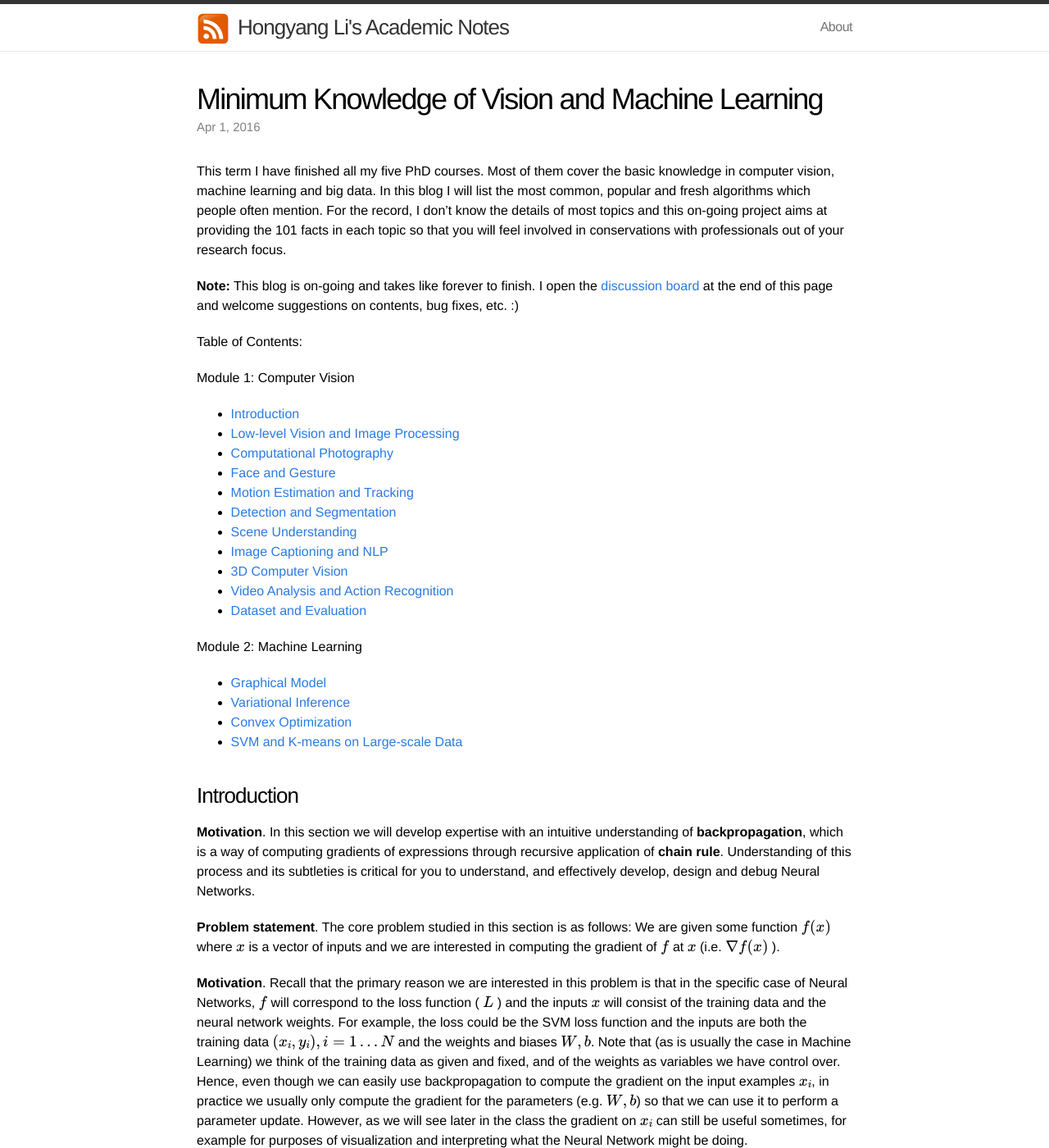
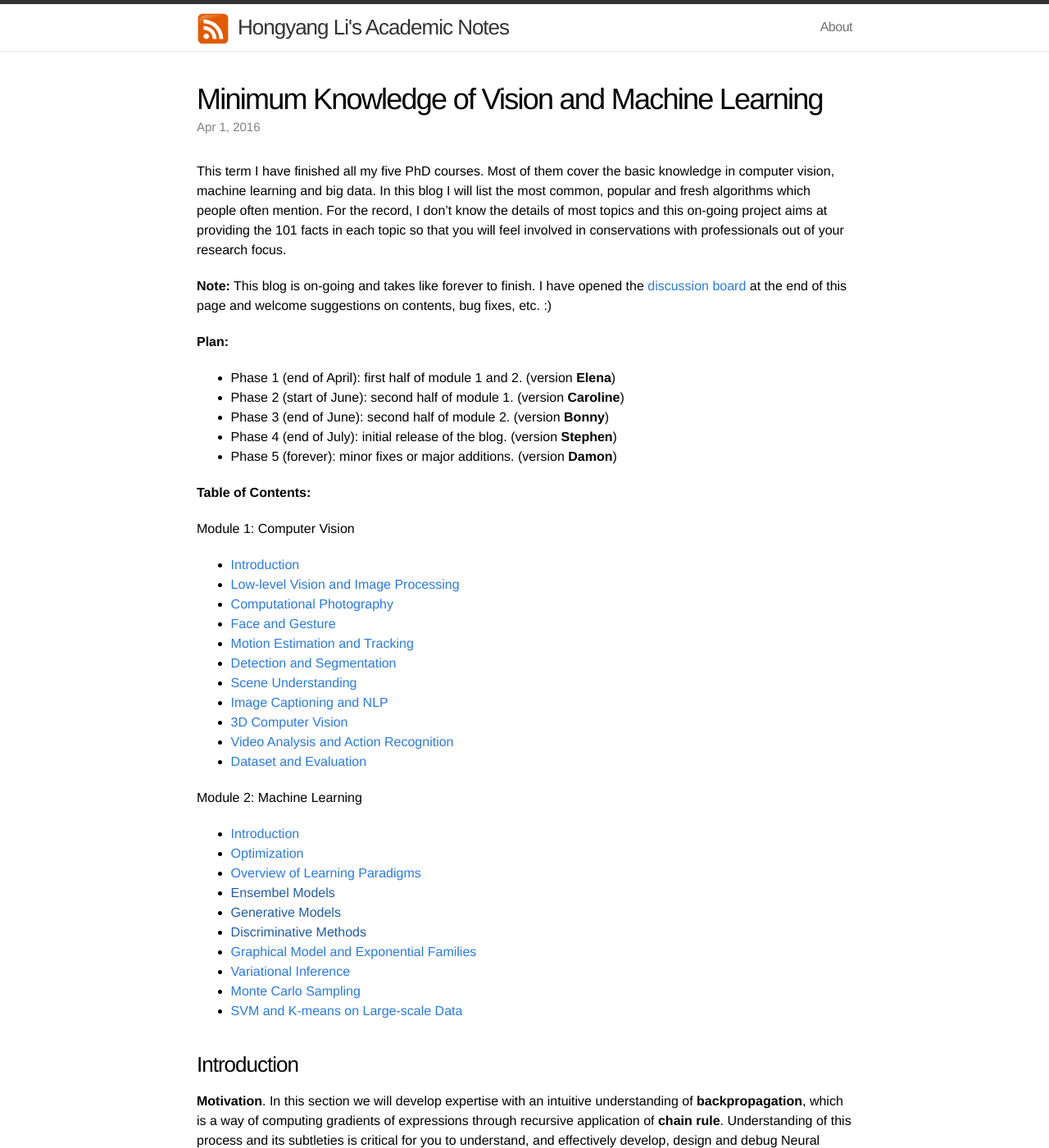
Before and after one commit to hli2020/hli2020.github.io, a Jekyll site: the page built from _posts/2016-04-01-cvml.md, in a window 1280 px wide and 1400 px high. Shown: the whole window at 82% size. Built offline with Jekyll 4.4.1, drawn with Linux system fonts in a browser that asks for light colours; formulas are drawn with MathJax 3; comment, search, counter and statistics services are not loaded.

Commit message:
final init of minCVML

```diff
--- a/_posts/2016-04-01-cvml.md
+++ b/_posts/2016-04-01-cvml.md
@@ -10,10 +10,17 @@ mathjax: true
 This term I have finished all my five PhD courses. Most of them cover the basic knowledge in computer vision, machine learning and big data. In this blog I will list the most common, popular and fresh algorithms which people often mention. For the record, I don't know the details of most topics and this on-going project aims at providing the 101 facts in each topic so that you will feel involved in conservations with professionals out of your research focus.
 
 
-**Note:** This blog is on-going and takes like forever to finish. I open the [discussion board](#discuss) at the end of this page and welcome suggestions on contents, bug fixes, etc. :)
+**Note:** This blog is on-going and takes like forever to finish. I have opened the [discussion board](#discuss) at the end of this page and welcome suggestions on contents, bug fixes, etc. :)
+
+**Plan:**
+- Phase 1 (end of April): first half of module 1 and 2. (version **Elena**)
+- Phase 2 (start of June): second half of module 1. (version **Caroline**)
+- Phase 3 (end of June): second half of module 2. (version **Bonny**)
+- Phase 4 (end of July): initial release of the blog. (version **Stephen**)
+- Phase 5 (forever): minor fixes or major additions. (version **Damon**)
 
 <a name='top'></a>
-Table of Contents:
+**Table of Contents:**
 
 Module 1: Computer Vision
 
@@ -31,9 +38,15 @@ Module 1: Computer Vision
 
 Module 2: Machine Learning
 
-- [Graphical Model](#grachical)
+- [Introduction](#intro_ml)
+- [Optimization](#opt)
+- [Overview of Learning Paradigms](#learning)
+- [Ensembel Models]()
+- [Generative Models]()
+- [Discriminative Methods]()
+- [Graphical Model and Exponential Families](#grachical)
 - [Variational Inference](#vi)
-- [Convex Optimization](#convex)
+- [Monte Carlo Sampling](#sample)
 - [SVM and K-means on Large-scale Data](#svm)
 
 <a name='intro'></a>
```
